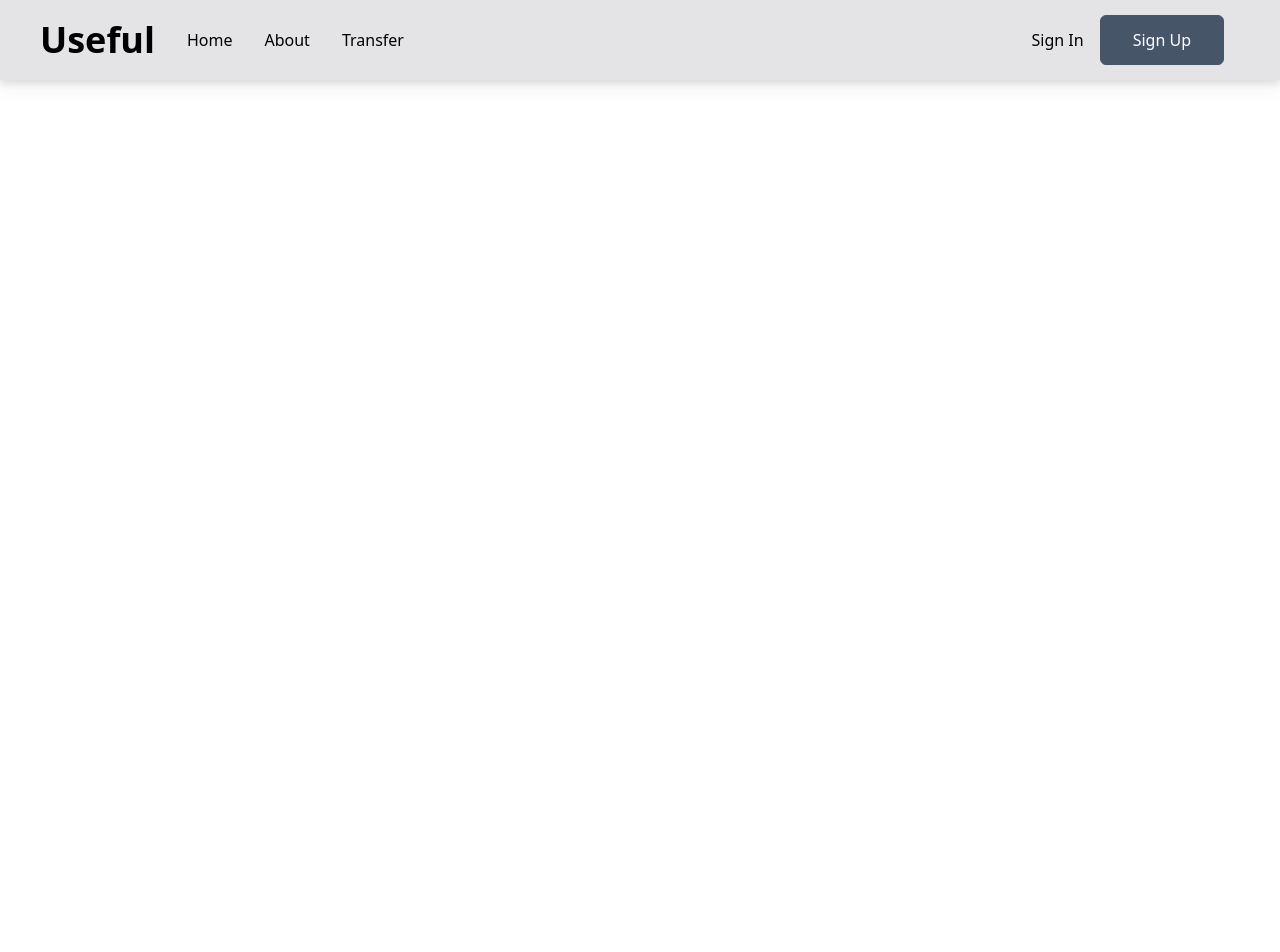
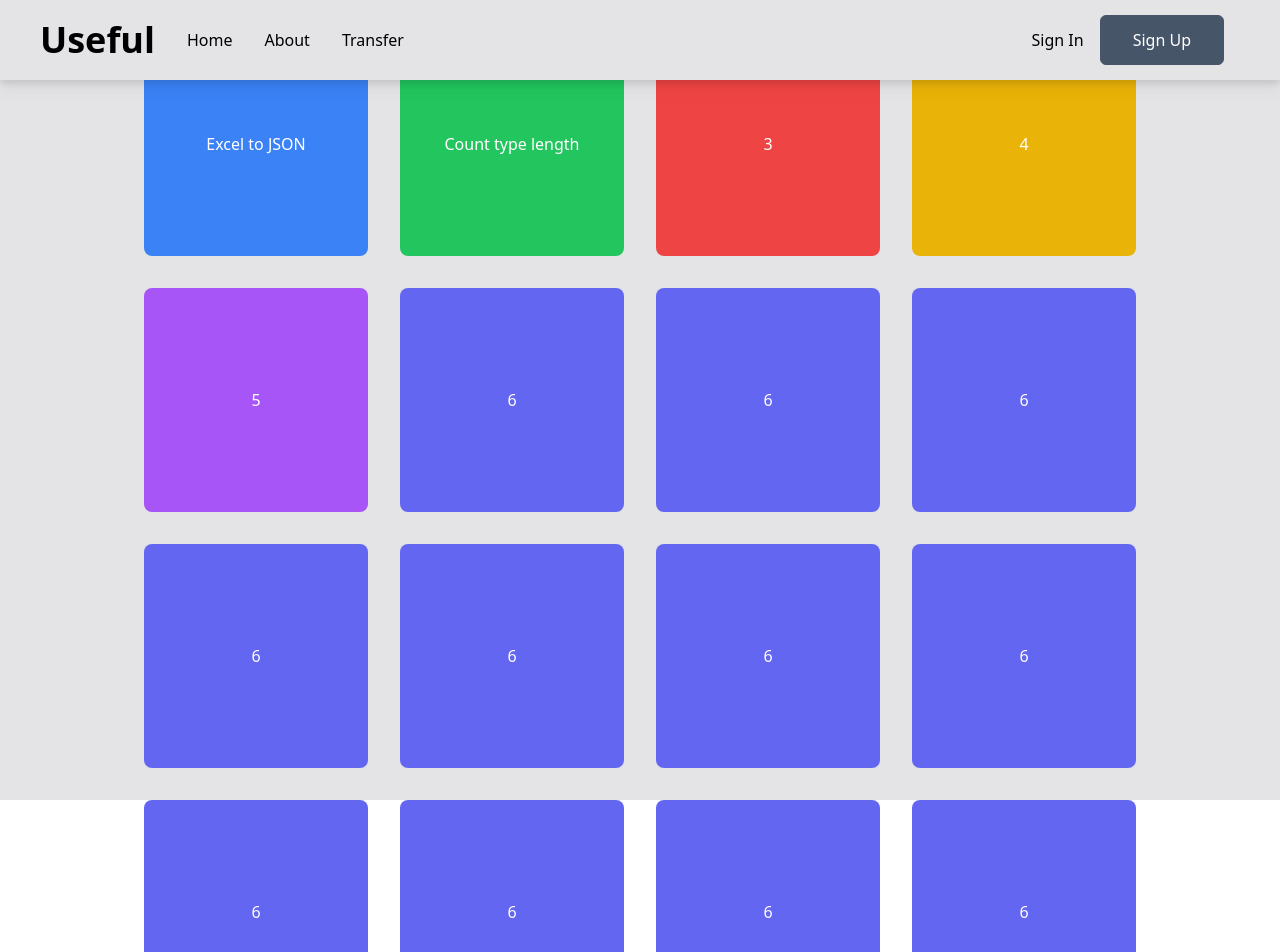
Before and after one commit to Sangyeonglee353/react-useful-app, a React (Create React App) app: page / in a window 1280 px wide. Shown: the top 952 px of the page. Before the commit the page ends 800 px from the top, so only its background shows below. Built offline with nearby package versions, Linux system fonts and the light colour scheme.

Commit message:
Feat: add transfer excel to json function

```diff
--- a/package.json
+++ b/package.json
@@ -12,7 +12,8 @@
     "react-router-dom": "^6.16.0",
     "react-scripts": "5.0.1",
     "styled-components": "^6.0.8",
-    "web-vitals": "^2.1.4"
+    "web-vitals": "^2.1.4",
+    "xlsx": "^0.18.5"
   },
   "scripts": {
     "start": "react-scripts start",
--- a/src/components/Navbar.jsx
+++ b/src/components/Navbar.jsx
@@ -7,7 +7,9 @@ const Navbar = () => {
     <nav className="w-screen h-[80px] z-10 bg-zinc-200 fixed drop-shadow-lg">
       <div className="flex items-center justify-between w-full h-full px-10">
         <div className="flex items-center">
-          <h1 className="mr-4 text-3xl font-bold sm:text-4xl">Useful</h1>
+          <h1 className="mr-4 text-3xl font-bold sm:text-4xl">
+            <Link to="/">Useful</Link>
+          </h1>
           <ul className="hidden md:flex">
             <li>
               <Link to="/" className="cursor-pointer">
--- a/src/index.css
+++ b/src/index.css
@@ -11,3 +11,14 @@
     @apply text-white border bg-slate-600 border-slate-600 hover:bg-transparent hover:text-slate-600 rounded-md;
   }
 }
+
+/* 기본 정사각형 스타일 */
+@layer utilities {
+  .square {
+    @apply m-4 rounded-lg text-white w-32 h-32 md:w-40 md:h-40 lg:w-48 lg:h-48 xl:w-56 xl:h-56 flex justify-center items-center cursor-pointer;
+
+    &:hover {
+      @apply scale-90;
+    }
+  }
+}
--- a/src/pages/HomePage/index.jsx
+++ b/src/pages/HomePage/index.jsx
@@ -1,7 +1,32 @@
-import React from "react";
+import { Link } from "react-router-dom";
+
+/* 기본 기능 나열 소개 페이지 */
 
 const HomePage = () => {
-  return <div>HomePage</div>;
+  return (
+    <section name="home" className="flex w-full h-screen bg-zinc-200">
+      <ul className="flex flex-wrap justify-center p-4 m-auto">
+        <li className="square bg-blue-500">
+          <Link to="transfer">Excel to JSON</Link>
+        </li>
+        <li className="square bg-green-500">Count type length</li>
+        <li className="square bg-red-500">3</li>
+        <li className="square bg-yellow-500">4</li>
+        <li className="square bg-purple-500">5</li>
+        <li className="square bg-indigo-500">6</li>
+        <li className="square bg-indigo-500">6</li>
+        <li className="square bg-indigo-500">6</li>
+        <li className="square bg-indigo-500">6</li>
+        <li className="square bg-indigo-500">6</li>
+        <li className="square bg-indigo-500">6</li>
+        <li className="square bg-indigo-500">6</li>
+        <li className="square bg-indigo-500">6</li>
+        <li className="square bg-indigo-500">6</li>
+        <li className="square bg-indigo-500">6</li>
+        <li className="square bg-indigo-500">6</li>
+      </ul>
+    </section>
+  );
 };
 
 export default HomePage;
--- a/src/pages/TransferPage/index.jsx
+++ b/src/pages/TransferPage/index.jsx
@@ -1,7 +1,67 @@
-import React from "react";
+import { useEffect, useState } from "react";
+import * as XLSX from "xlsx";
 
 const TransferPage = () => {
-  return <div>TransferPage</div>;
+  const [result, setResult] = useState(null);
+
+  useEffect(() => {}, [result]);
+
+  const handleFileChange = (e) => {
+    const file = e.target.files[0];
+
+    if (file) {
+      const reader = new FileReader();
+
+      reader.onload = (e) => {
+        const data = e.target.result;
+        const workbook = XLSX.read(data, { type: "binary" });
+
+        // 원하는 시트 이름을 선택합니다.
+        const sheetName = workbook.SheetNames[0];
+        const sheet = workbook.Sheets[sheetName];
+
+        // 시트 데이터를 JSON으로 변환합니다.
+        const jsonData = XLSX.utils.sheet_to_json(sheet);
+
+        // jsonData를 사용하여 원하는 작업을 수행합니다.
+        console.log("Excel 데이터:", jsonData);
+
+        // jsonData를 저장합니다.
+        setResult(jsonData);
+      };
+
+      reader.readAsBinaryString(file);
+    }
+  };
+
+  return (
+    <section name="home" className="flex w-full h-screen bg-zinc-200">
+      <div className="grid md:grid-cols-2 max-w-[1240px] m-auto bg-gray-300/10 px-10 py-5 rounded-xl text-black z-10">
+        <div className="flex flex-col justify-center w-full px-2 py-8 md:items-start">
+          <h1 className="py-3 text-3xl font-bold md:text-5xl">
+            Transfer
+            <br />
+            Excel to JSON
+          </h1>
+          <input
+            type="file"
+            onChange={handleFileChange}
+            className="py-3 px-6 sm:w-[80%] my-4"
+          />
+        </div>
+        {result && (
+          <div className="flex flex-col justify-center px-2">
+            <h2 className="font-semibold xs:text-[48px] text-[40px] xs:leading-[76.8px] leading-[66.8px] w-full">
+              Result
+            </h2>
+            <pre className="text-[18px] leading-[30.8px] max-w-[470px] h-[300px] mt-5 overflow-y-auto bg-white">
+              {JSON.stringify(result, null, 2)}
+            </pre>
+          </div>
+        )}
+      </div>
+    </section>
+  );
 };
 
 export default TransferPage;
```
Also changed, not shown: 2 other files (tests, documents, lock files or other folders).
